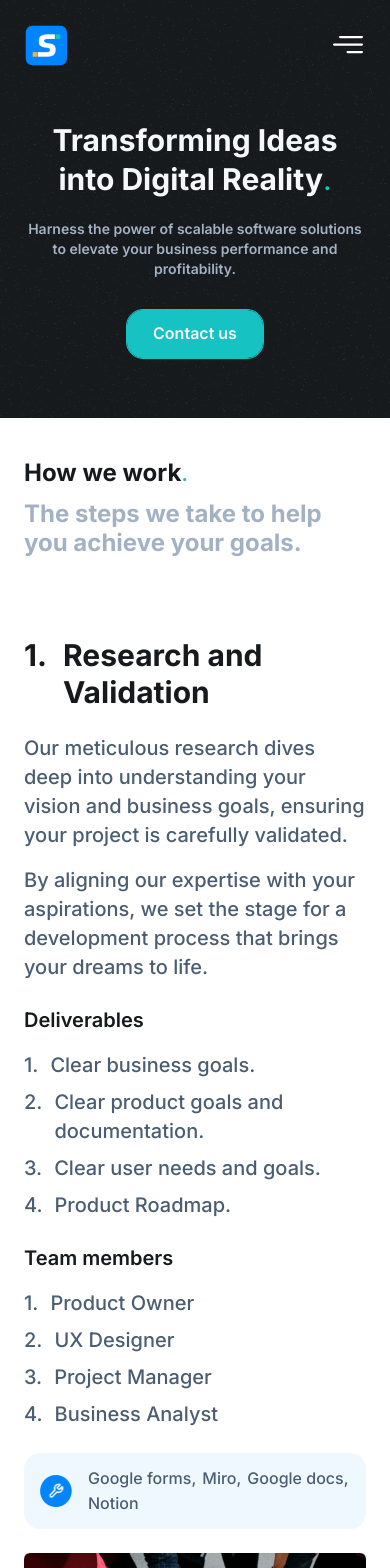
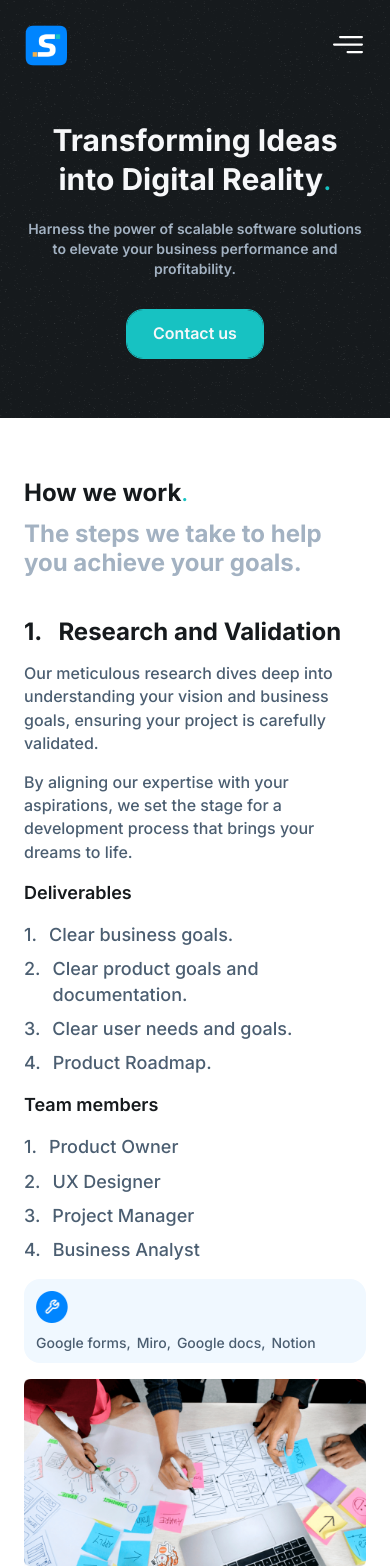
Before and after one commit to pdev6373/stackbuld, a Next.js app: page /our-process in a window 390 px wide. Shown: the top 1568 px of the page. Built offline with nearby package versions, Linux system fonts and the light colour scheme.

Commit message:
initial commit

```diff
--- a/app/our-process/page.tsx
+++ b/app/our-process/page.tsx
@@ -1,4 +1,4 @@
-import { Contact, FAQ, Header, Hero, HowWeWork } from "@/components";
+import { Contact, FAQ, Hero, HowWeWork } from "@/components";
 import { Images } from "@/constants";
 
 export default function page() {
@@ -9,6 +9,7 @@ export default function page() {
         title="Transforming Ideas into Digital Reality"
         type="process"
         titleStyles={{ maxWidth: "920px" }}
+        imageStyles={{ paddingTop: "120px" }}
       />
       <HowWeWork />
       <FAQ />
--- a/components/hero/Hero.module.css
+++ b/components/hero/Hero.module.css
@@ -1,6 +1,5 @@
 .heroWrapper {
   position: relative;
-  /* background-color: #161a1d; */
 }
 
 .container {
@@ -16,7 +15,7 @@
 }
 
 .heroImage {
-  object-fit: contain;
+  object-fit: cover;
   width: 100% !important;
   position: relative !important;
   height: unset !important;
--- a/components/hero/Hero.tsx
+++ b/components/hero/Hero.tsx
@@ -10,6 +10,7 @@ export default function Hero({
   heroImage,
   showImage = true,
   invertButton = false,
+  imageStyles,
 }: HeroType) {
   return (
     <div className={styles.container}>
@@ -37,6 +38,7 @@ export default function Hero({
           className={`${styles.heroImageWrapper} ${
             showImage ? "" : styles.invisble
           }`}
+          style={imageStyles ? imageStyles : {}}
         >
           <Image src={heroImage} alt="logo" className={styles.heroImage} fill />
         </div>
--- a/components/howWeWork/HowWeWork.module.css
+++ b/components/howWeWork/HowWeWork.module.css
@@ -1,6 +1,6 @@
 .wrapper {
   background: #ffffff;
-  padding-block: 164px;
+  padding-block: clamp(100px, 11.3889vw, 164px);
   padding-inline: clamp(40px, 5.555555vw, 80px);
   display: flex;
   flex-direction: column;
@@ -40,14 +40,14 @@
 }
 
 .headerText {
-  font-size: 48px;
+  font-size: clamp(36px, 3.33333vw, 48px);
   font-weight: 700;
   line-height: 1.208;
   color: #161a1d;
 }
 
 .processSection {
-  max-width: 786px;
+  max-width: 850px;
   display: flex;
   flex-direction: column;
   gap: 16px;
@@ -57,7 +57,7 @@
   color: #4b5e71;
   font-size: 20px;
   font-weight: 500;
-  line-height: 29px;
+  line-height: 1.45;
 }
 
 .allProcesses {
@@ -66,6 +66,8 @@
   display: flex;
   flex-direction: column;
   gap: 160px;
+  width: calc(100% - 110px - 10%);
+  margin-left: auto;
 }
 
 .process {
@@ -75,12 +77,23 @@
 }
 
 .steps {
+  position: fixed;
+  top: 60px;
+  opacity: 0;
+  transform: translateY(-400px);
+  width: 110px;
+}
+
+.stepsShow {
+  transition: opacity 500ms, transform 400ms;
+  transform: translateY(0);
+  opacity: 1;
+}
+
+.stepsInner {
   display: flex;
   flex-direction: column;
   gap: 57px;
-  position: relative;
-  position: sticky;
-  top: 0;
 }
 
 .line {
@@ -104,16 +117,14 @@
 
 .mainWrapper {
   display: flex;
-  align-items: flex-start;
   justify-content: space-between;
-  gap: 60px;
 }
 
 .processTitle {
   color: #161a1d;
   font-size: 20px;
   font-weight: 600;
-  line-height: 29px;
+  line-height: 1.45;
 }
 
 .processList {
@@ -138,7 +149,7 @@
   color: #4b5e71;
   font-size: 20px;
   font-weight: 500;
-  line-height: 29px;
+  line-height: 1.45;
 }
 
 .toolsWrapper {
@@ -148,7 +159,8 @@
   padding: 16px;
   border-radius: 16px;
   background: #f0f8ff;
-  max-width: 786px;
+  max-width: 850px;
+  flex-wrap: wrap;
 }
 
 .tools {
@@ -162,7 +174,7 @@
   color: #4b5e71;
   font-size: 16px;
   font-weight: 500;
-  line-height: 19px;
+  line-height: 1.1875;
 }
 
 .processImageWrapper {
@@ -181,24 +193,32 @@
     padding: 0;
   }
 
-  .headerText {
-    font-size: 40px;
+  .process {
+    gap: 20px;
   }
 }
 
-@media (max-width: 1100px) {
+@media (max-width: 900px) {
   .steps {
     display: none;
+  }
+
+  .allProcesses {
+    width: 100%;
+  }
+
+  .wrapper {
+    gap: 60px;
+  }
+
+  .allProcesses {
+    gap: 100px;
   }
 }
 
 @media (max-width: 700px) {
   .wrapper {
-    padding: 40px 24px 60px;
-  }
-
-  .headerText {
-    font-size: 36px;
+    padding: 60px 24px;
   }
 
   .sectionTitle {
@@ -206,28 +226,63 @@
   }
 
   .sectionTitle,
-  .sectionBody {
+  .sectionBody,
+  .headerText {
     font-size: 30px;
+  }
+
+  .headerBodyText {
+    font-size: 18px;
+  }
+
+  .process {
+    gap: 18px;
+  }
+
+  .processTitle,
+  .processItemText {
+    font-size: 18px;
+  }
+
+  .allProcesses {
+    gap: 80px;
   }
 }
 
 @media (max-width: 480px) {
   .sectionTitle,
-  .sectionBody {
+  .sectionBody,
+  .headerText {
     font-size: 24px;
   }
 
-  .headerText {
-    font-size: 30px;
+  .headerBodyText {
+    font-size: 16px;
+  }
+
+  .process {
+    gap: 16px;
+  }
+
+  .wrapper {
+    gap: 40px;
+  }
+
+  .allProcesses {
+    gap: 60px;
+  }
+
+  .toolsWrapper {
+    padding: 12px;
+    gap: 12px;
+  }
+
+  .tool {
+    font-size: 14px;
   }
 }
 
 @media (max-width: 380px) {
-  .toolsWrapper {
-    flex-direction: column;
-    align-items: flex-start;
-  }
-
   .processListGrid {
     display: flex;
     flex-direction: column;
--- a/components/howWeWork/HowWeWork.tsx
+++ b/components/howWeWork/HowWeWork.tsx
@@ -1,8 +1,24 @@
+"use client";
+import { useRef, useEffect, useState } from "react";
 import Image from "next/image";
 import styles from "./HowWeWork.module.css";
 import { HowWeWork as HowWeWorkConstant, Images } from "@/constants";
 
 export default function HowWeWork() {
+  const mainRef = useRef<any>();
+  const [showSteps, setShowSteps] = useState(false);
+
+  const getVerticalCoordinates = () => {
+    const coordinates = mainRef.current.getBoundingClientRect();
+    if (coordinates.y <= 25) setShowSteps(true);
+    else setShowSteps(false);
+    if (coordinates.bottom <= 300) setShowSteps(false);
+  };
+
+  useEffect(() => {
+    window.addEventListener("scroll", getVerticalCoordinates);
+  }, []);
+
   return (
     <section className={styles.wrapper}>
       <div className={styles.header}>
@@ -14,8 +30,9 @@ export default function HowWeWork() {
         </p>
       </div>
 
-      <div className={styles.mainWrapper}>
-        <div className={styles.steps}>
+      <div className={styles.mainWrapper} ref={mainRef}>
+        <div className={`${styles.steps} ${showSteps ? styles.stepsShow : ""}`}>
+          <div className={styles.stepsInner}>
             <div className={styles.line}></div>
             <div className={styles.stepWrapper}>
               <Image
@@ -55,6 +72,7 @@ export default function HowWeWork() {
                 height={16}
               />
               <p>Support</p>
+            </div>
           </div>
         </div>
 
--- a/types.ts
+++ b/types.ts
@@ -60,6 +60,7 @@ export type HeroType = {
   titleStyles?: object;
   showImage?: boolean;
   invertButton?: boolean;
+  imageStyles?: object;
 };
 
 export type AttributeType = {
```
Lines whose indentation alone changed are shown as unchanged.
